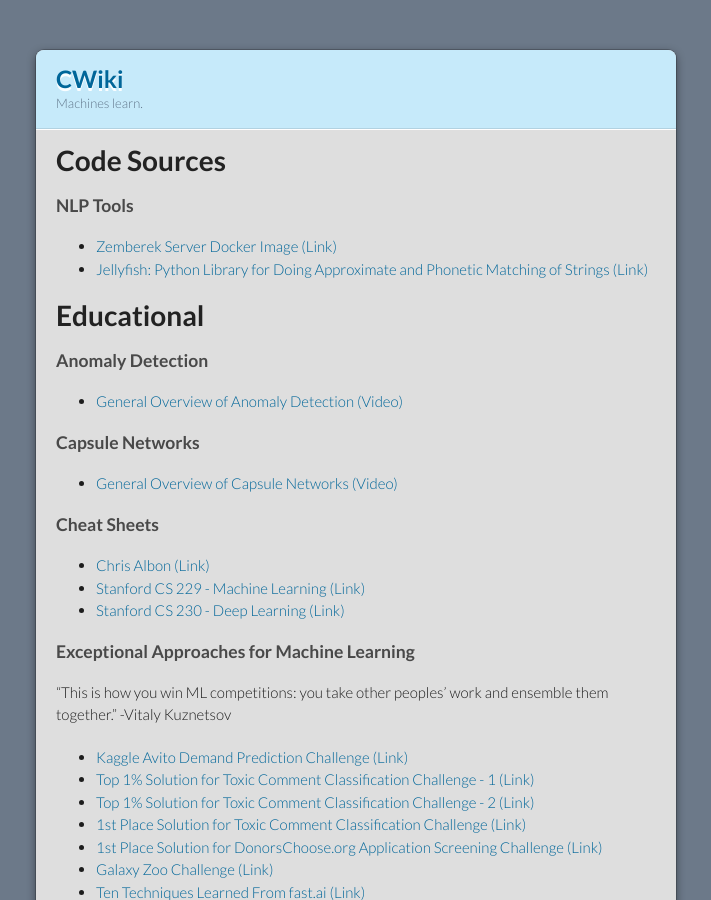
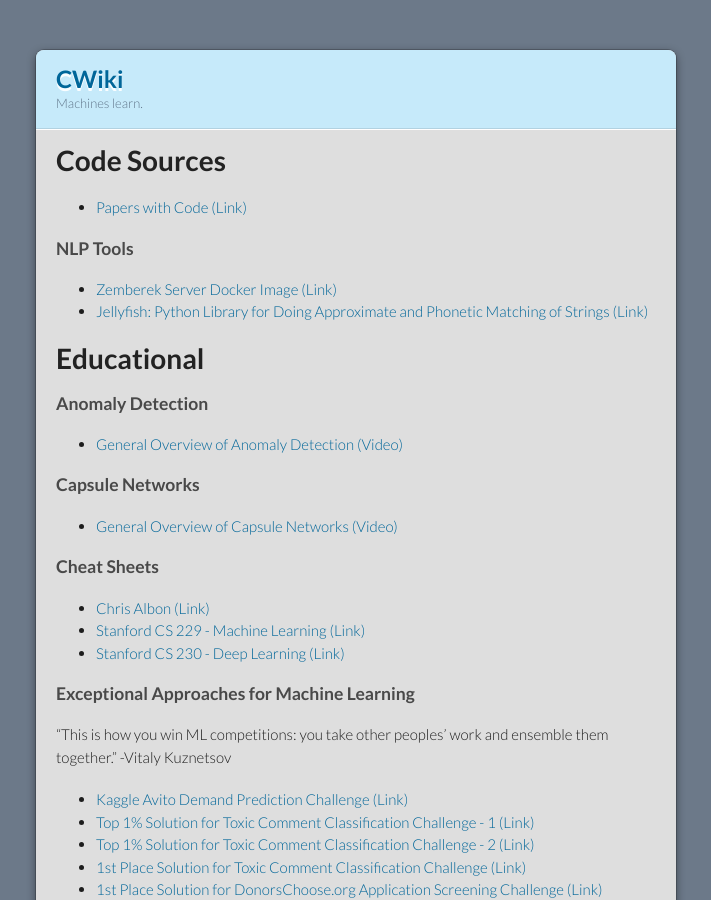
Before and after one commit to burakyldrm/pythoniancultist.github.io, a Jekyll site: the page built from index.md, in a window 1280 px wide and 900 px high. Shown: the whole window, without its empty margins (284-995 px from the left). Built offline with Jekyll 4.4.1, drawn with Linux system fonts in a browser that asks for light colours; our own code applies the rules of GitHub Pages for plain Markdown files.

Commit message:
papers with code

```diff
--- a/index.md
+++ b/index.md
@@ -3,6 +3,8 @@ layout: default
 ---
 
 # Code Sources
+*   [Papers with Code (Link)](https://paperswithcode.com/)
+
 ### NLP Tools
 *   [Zemberek Server Docker Image (Link)](https://github.com/cbilgili/zemberek-nlp-server)
 *   [Jellyfish: Python Library for Doing Approximate and Phonetic Matching of Strings (Link)](https://github.com/jamesturk/jellyfish)
```
